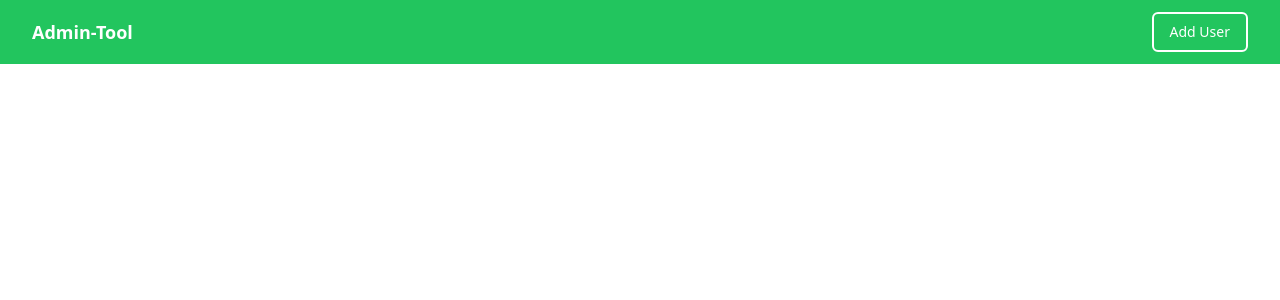
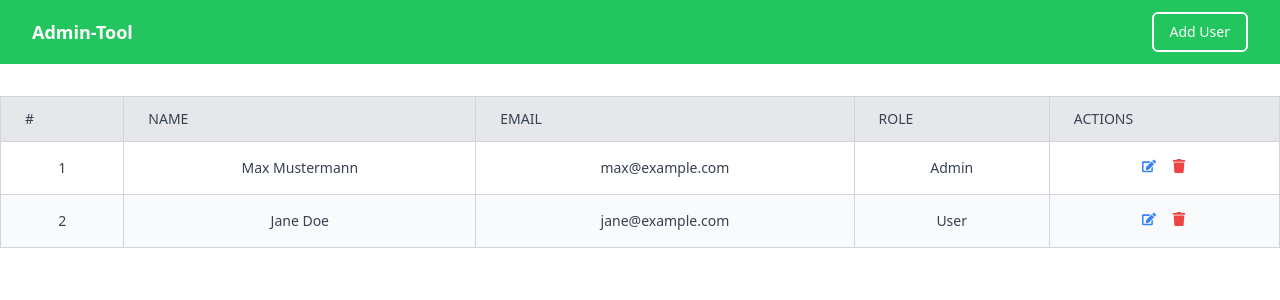
Before and after one commit to Rxbsi/admintool, a React (Create React App) app in the folder frontend/: page / in a window 1280 px wide. Shown: the top 300 px of the page. Built offline with nearby package versions, Linux system fonts and the light colour scheme.

Commit message:
Adding Home to frontend

```diff
--- a/frontend/package.json
+++ b/frontend/package.json
@@ -6,6 +6,7 @@
     "cra-template": "1.2.0",
     "react": "^19.0.0",
     "react-dom": "^19.0.0",
+    "react-icons": "^5.4.0",
     "react-router-dom": "^7.1.3",
     "react-scripts": "5.0.1"
   },
--- a/frontend/src/App.js
+++ b/frontend/src/App.js
@@ -1,12 +1,14 @@
 import './css/App.css';
 import { BrowserRouter as Router, Routes, Route } from "react-router-dom";
 import Navbar from './layout/Navbar';
+import Home from './pages/Home';
 
 function App() {
   return (
     <div className="App">
       <Router>
         <Navbar />
+        <Home />
       </Router>
     </div>
   );
--- a/frontend/src/pages/Home.js
+++ b/frontend/src/pages/Home.js
@@ -0,0 +1,46 @@
+import React from 'react'
+import { FaEdit, FaTrash } from "react-icons/fa";
+
+export default function Home() {
+  return (
+    <div className='container mx-auto mt-4'>
+        <div className='py-4'>
+          <div class="overflow-x-auto">
+            <table class="min-w-full border-collapse border border-gray-300">
+              <thead>
+                <tr class="bg-gray-200">
+                  <th class="px-6 py-3 border border-gray-300 text-left text-sm font-medium text-gray-700 uppercase">#</th>
+                  <th class="px-6 py-3 border border-gray-300 text-left text-sm font-medium text-gray-700 uppercase">Name</th>
+                  <th class="px-6 py-3 border border-gray-300 text-left text-sm font-medium text-gray-700 uppercase">Email</th>
+                  <th class="px-6 py-3 border border-gray-300 text-left text-sm font-medium text-gray-700 uppercase">Role</th>
+                  <th class="px-6 py-3 border border-gray-300 text-left text-sm font-medium text-gray-700 uppercase">Actions</th>
+                </tr>
+              </thead>
+              <tbody>
+                <tr class="bg-white hover:bg-gray-100">
+                  <td class="px-6 py-4 border border-gray-300 text-sm text-gray-700">1</td>
+                  <td class="px-6 py-4 border border-gray-300 text-sm text-gray-700">Max Mustermann</td>
+                  <td class="px-6 py-4 border border-gray-300 text-sm text-gray-700">max@example.com</td>
+                  <td class="px-6 py-4 border border-gray-300 text-sm text-gray-700">Admin</td>
+                  <td class="px-6 py-4 border border-gray-300 text-sm text-gray-700">
+                    <button class="text-blue-500 hover:underline"><FaEdit /></button>
+                    <button class="text-red-500 hover:underline ml-4"><FaTrash /></button>
+                  </td>
+                </tr>
+                <tr class="bg-gray-50 hover:bg-gray-100">
+                  <td class="px-6 py-4 border border-gray-300 text-sm text-gray-700">2</td>
+                  <td class="px-6 py-4 border border-gray-300 text-sm text-gray-700">Jane Doe</td>
+                  <td class="px-6 py-4 border border-gray-300 text-sm text-gray-700">jane@example.com</td>
+                  <td class="px-6 py-4 border border-gray-300 text-sm text-gray-700">User</td>
+                  <td class="px-6 py-4 border border-gray-300 text-sm text-gray-700">
+                    <button class="text-blue-500 hover:underline"><FaEdit /></button>
+                    <button class="text-red-500 hover:underline ml-4"><FaTrash /></button>
+                  </td>
+                </tr>
+              </tbody>
+            </table>
+          </div>
+        </div>
+    </div>
+  )
+}
```
Also changed, not shown: 1 other file (tests, documents, lock files or other folders).
